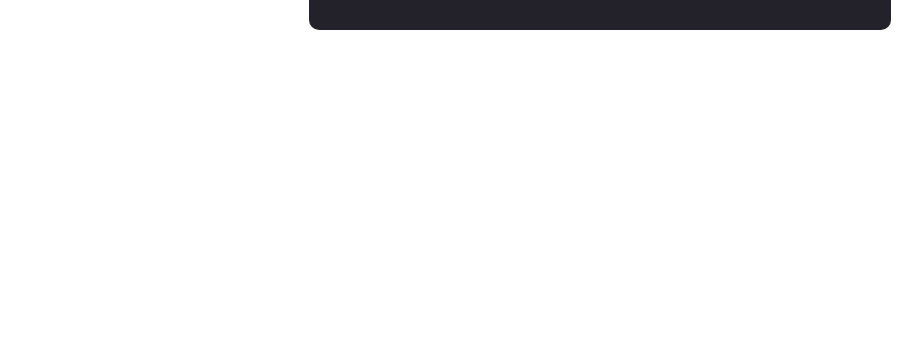
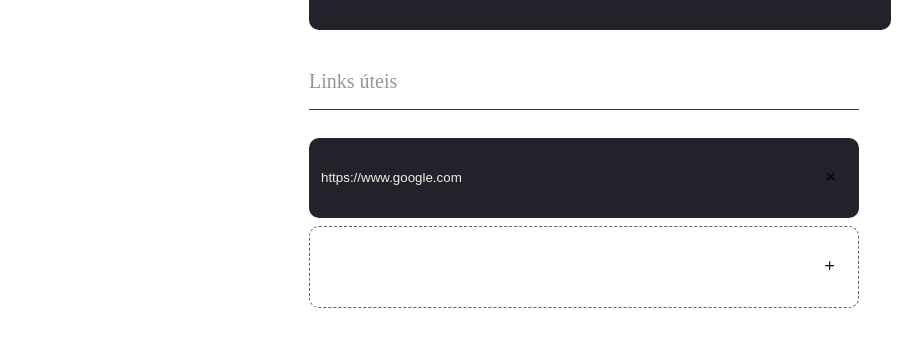
Before and after one commit to GabrielDiasz/rocketnotes, a React (Vite) app: page / in a window 1280 px wide. Shown: the part 507-850 px from the top of the page, without its empty margins (56-978 px from the left). Before the commit the page ends 816 px from the top, so only its background shows below. Built offline with nearby package versions, Linux system fonts and the light colour scheme.

Commit message:
import NoteItem and Section component

```diff
--- a/src/pages/New/index.jsx
+++ b/src/pages/New/index.jsx
@@ -3,6 +3,8 @@ import { Container, Form } from "./styles"
 import { Header } from "../../components/Header"
 import { Input } from "../../components/Input"
 import { Textarea } from "../../components/Textarea"
+import { NoteItem } from "../../components/NoteItem"
+import { Section } from "../../components/Section"
 
 export function New() {
   return (
@@ -19,9 +21,18 @@ export function New() {
           <Input
             placeholder="Título"
           />
-
           <Textarea placeholder="Observações"/>
 
+          <Section
+           title="Links úteis"
+          >
+            <NoteItem
+              value="https://www.google.com"
+            />
+            <NoteItem
+              isNew
+            />
+          </Section>
         </Form>
       </main>
     </Container>
```
